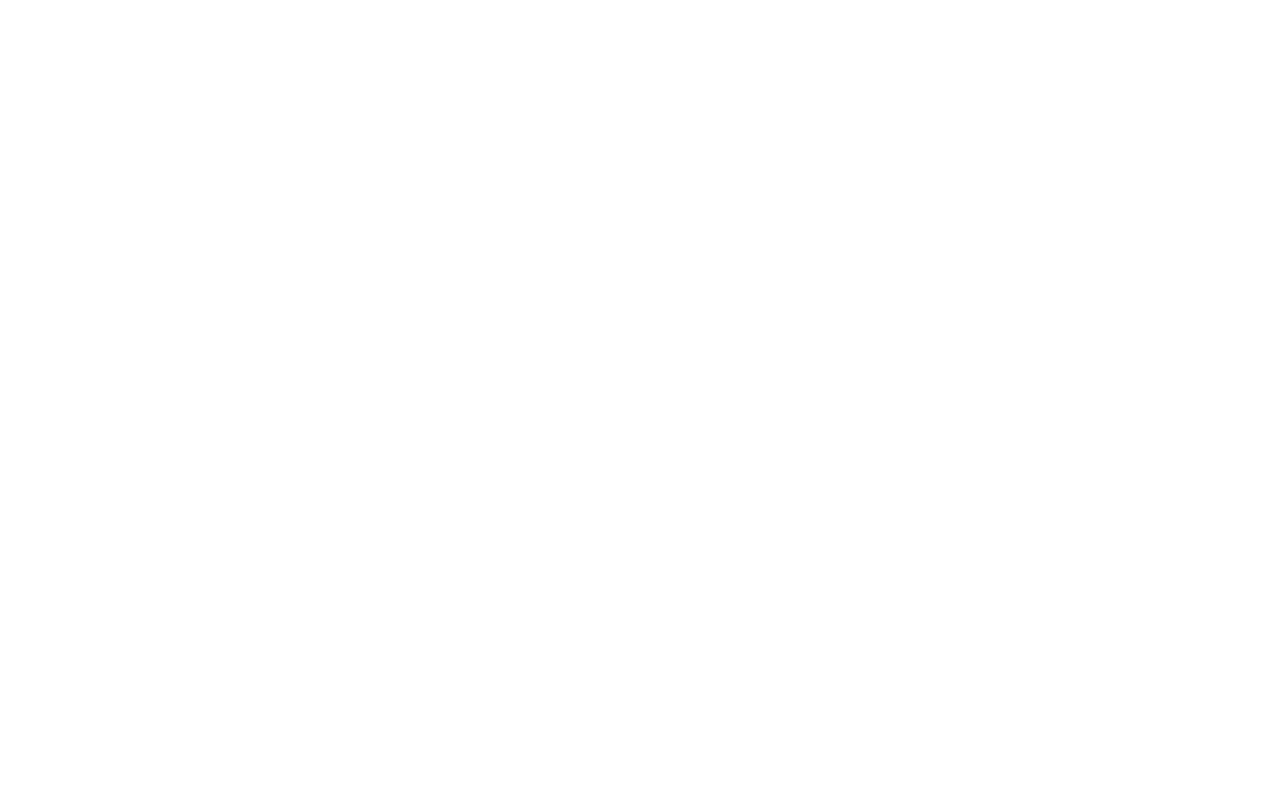
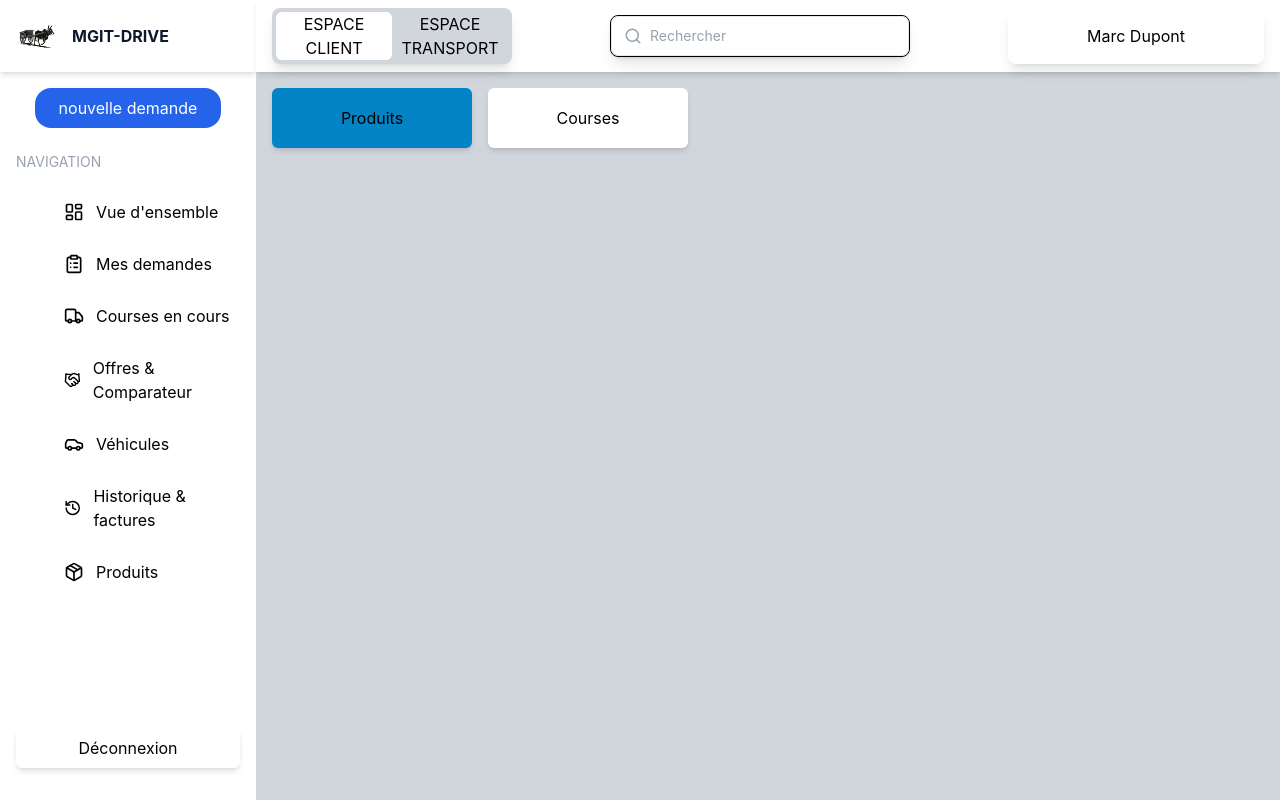
Before and after one commit to amura16/gestion-course, a React (Vite) app: page /client/produit in a window 1280 px wide. Before the commit this address had no page. Built offline with nearby package versions, Linux system fonts and the light colour scheme.

Commit message:
prepare for branch develop

```diff
--- a/src/App.tsx
+++ b/src/App.tsx
@@ -11,7 +11,7 @@
                 <Route path="/client" element={<MainLayout />}>
 
                     <Route
-                        path="product"
+                        path="produit"
                         element={<ProductPage />}
                     />
 
--- a/src/components/layout/Sidebar.tsx
+++ b/src/components/layout/Sidebar.tsx
@@ -35,7 +35,7 @@
         icon: History
     },
     {
-        path: "product",
+        path: "produit",
         name: "Produits",
         icon: Package
     }
```
